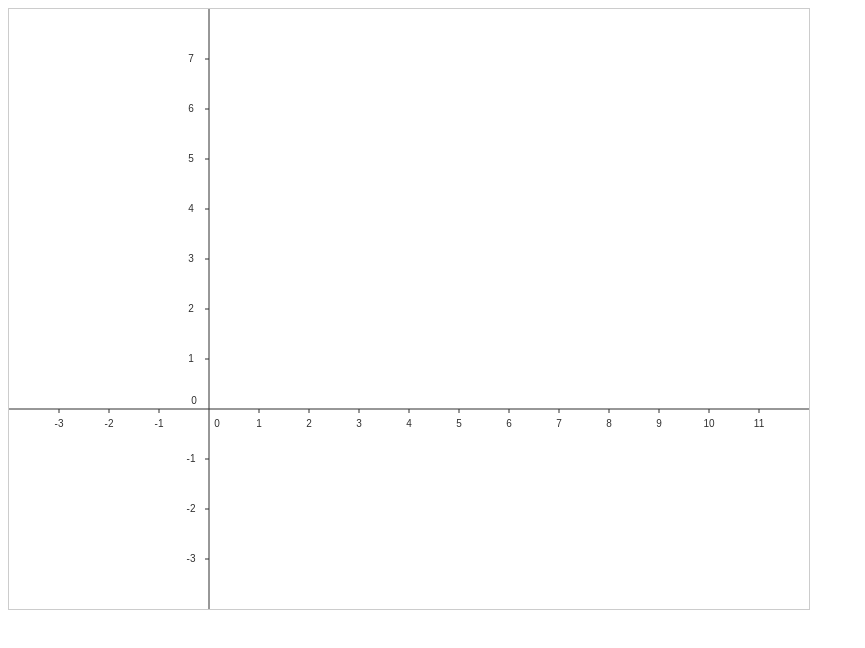
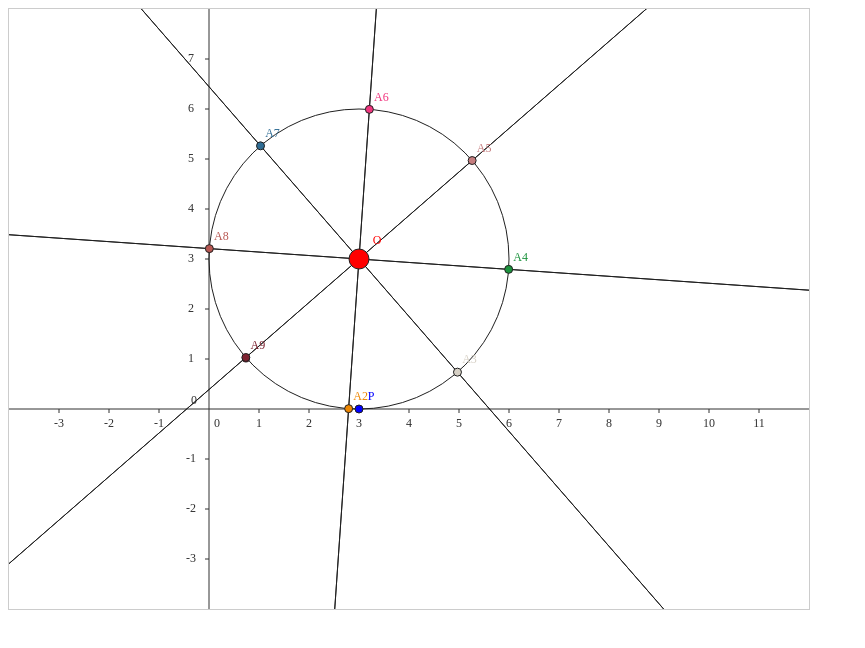
Before and after one commit to djr4/dg, a plain HTML site: page index.html in a window 1280 px wide. Shown: the whole page, without its empty margins (0-865 px from the left). Drawn offline with Linux system fonts and the light colour scheme.

Commit message:
custom point colors and sizes added

```diff
--- a/dg.js
+++ b/dg.js
@@ -1047,12 +1047,25 @@
 		this._type = 1;
 		this._label = "A" + dg_count_objects(1);
 		this._free = 1;
+		this._color = "#0000ff";
+		this._size = 4;
 		this._d = new dg.geom.Dependency();
 		return this;
 	}
-
+	dg.geom.Point.prototype.color = function(c) {
+		this._color = c;
+		dg_repaint();
+		return this;
+	}
+	dg.geom.Point.prototype.size = function(s) {
+		this._size = s;
+		dg_repaint();
+		return this;
+	}
 	dg.geom.Point.prototype.free = function(f) {
 		this._free = f;
+		dg_repaint();
+		return this;
 	}
 
 	dg.geom.Point.prototype.dist = function(p) {
@@ -1068,19 +1081,19 @@
 				this._d.get(i).recalc();
 		}
 		if(this._free == false)
-			dg_canvas_context.fillStyle="#444444";
+			dg_canvas_context.fillStyle = "#444444";
 		else
-			dg_canvas_context.fillStyle="#0000ff";
+			dg_canvas_context.fillStyle = this._color;
 		dg_canvas_context.strokeStyle = "#202020";
 		dg_canvas_context.beginPath();
 		var p = dg.geom.transform([this._x, this._y]);
-		dg_canvas_context.arc(p[0], p[1], 4, 0, 2 * Math.PI, true);
+		dg_canvas_context.arc(p[0], p[1], this._size, 0, 2 * Math.PI, true);
 		dg_canvas_context.lineWidth = 1;
 		dg_canvas_context.fill();
 		dg_canvas_context.stroke();
 
 		dg_canvas_context.font = "12px lighter arial";
-		dg_canvas_context.fillText(this._label, p[0] + 12, p[1] - 12);
+		dg_canvas_context.fillText(this._label, p[0] + this._size + 8, p[1] - 8 - this._size);
 	}
 	dg.geom.Point.prototype.x = function() {
 		if(arguments.length === 0)
@@ -1606,10 +1619,10 @@
 			/* emp on points */
 			if(dg.geom.objects[i]._type == 1 && dg.geom.objects[i]._free == true) {
 				var geom = dg.geom.transform(dg.geom.objects[i].xy());
-				if(new dg.geom.Point(geom).dist(new dg.geom.Point([pos.x, pos.y])) < 15) {
+				if(new dg.geom.Point(geom).dist(new dg.geom.Point([pos.x, pos.y])) < 11 + dg.geom.objects[i]._size) {
 					//console.log("bingo! " + dg.geom.objects[i].label());
 					/* emp point! */
-					dg_draw_circle_fill(geom, 6, "#0000ff");
+					dg_draw_circle_fill(geom, 2 + dg.geom.objects[i]._size, dg.geom.objects[i]._color);
 					dg_repaint();
 				}
 			}
--- a/index.html
+++ b/index.html
@@ -13,10 +13,16 @@
 
 		var axes = dg.Axes([canvas.width() / 4, canvas.height() / 1.5]).hide(false);
 
+		/* point styles */
+		/*
+		var p1 = dg.Point([1,1]).label("P").color("#00ff00");
+		var p2 = dg.Point([2,2]).label("F").size(8);
+		dg.Line(p1 , p2);
+		*/
 		/* weel simulation */
-		/*
+
 		var r = 3;
-		var o = dg.Point([3,3]).label("O");
+		var o = dg.Point([3,3]).label("O").color("rgb(255, 0, 0)").size(10);
 		var p = dg.Point([3, 0]).label("P");
 		var c = dg.Circle(o,p);
 
@@ -25,7 +31,11 @@
 		var k = -Math.PI;
 		var lines = [];
 		for(var i = 0; i < n; i++) {
+			var red = Math.floor(Math.random() * 255);
+			var green = Math.floor(Math.random() * 255);
+			var blue = Math.floor(Math.random() * 255);
 			lines.push(dg.Line(o, dg.Point([r * Math.cos(k) + o.x(), r * Math.sin(k) + o.y() ])));
+			lines[i].p1().color("rgb(" + red + "," + green + "," + blue + ")");
 			k = t * i;
 		}
 
@@ -41,7 +51,7 @@
 			}
 			step -= 0.01;
 		}
-		*/
+
 		/* animation example  */
 		/*
 		var p0 = dg.Point([0,0]).label("O");
```
